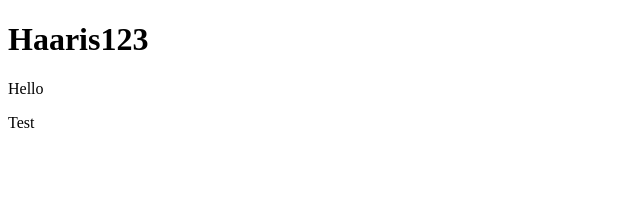
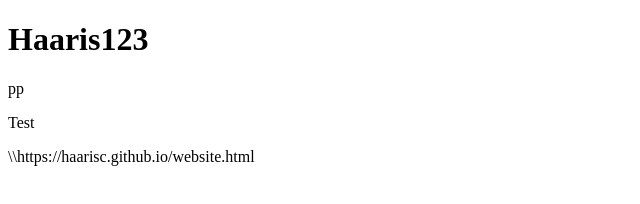
Before and after one commit to HaarisC/HaarisC.github.io, a plain HTML site: page website.html in a window 1280 px wide. Shown: the whole page, without its empty margins (0-640 px from the left). Drawn offline with Linux system fonts and the light colour scheme.

Commit message:
Add files via upload

```diff
--- a/website.html
+++ b/website.html
@@ -3,8 +3,8 @@
 <body>
 
 <h1> Haaris123 </h1>
-  <p> Hello </p>
+<p> pp </p>
 <p> Test </p>
-
+\\https://haarisc.github.io/website.html
 </body>
 </html>
```
